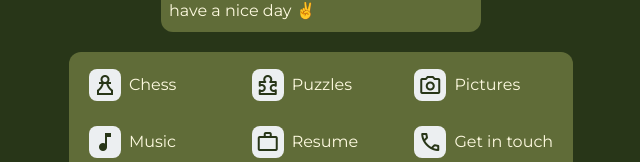
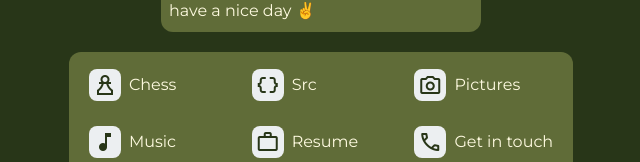
Before and after one commit to mkwalters/homepage, a Next.js app: page / in a window 1280 px wide. Shown: the part 554-716 px from the top of the page, without its empty margins (319-959 px from the left). Built offline with nearby package versions, Linux system fonts and the light colour scheme.

Commit message:
chanegs nav labels

```diff
--- a/components/NavMenu.tsx
+++ b/components/NavMenu.tsx
@@ -18,40 +18,43 @@ export function NavMenu() {
   const router = useRouter();
   const [calendlyModalOpen, setCalendlyModalOpen] = React.useState(false);
 
+  // Icon name maps 1:1 with "Icon name" on https://fonts.google.com/icons
+  // Icon name can be found at the bottom of the right sidebar
   const navListMenuItems: NavListMenuItem[] = [
     {
       title: "Chess",
-      description: "Learn how we can help you achieve your goals.",
+      description: "",
       icon: "chess_pawn",
       onClick: () => router.push("interests/chess"),
     },
     {
-      title: "Puzzles",
-      description: "Find the perfect solution for your needs.",
-      icon: "toys_and_games",
-      onClick: () => router.push(""),
+      title: "Src",
+      description: "",
+      icon: "data_object",
+      onClick: () => router.push("https://github.com/mkwalters/homepage"),
     },
+
     {
       title: "Pictures",
-      description: "Meet and learn about our dedication",
+      description: "",
       icon: "photo_camera",
-      onClick: () => router.push("interests/pets"),
+      onClick: () => router.push("interests/pictures"),
     },
     {
       title: "Music",
-      description: "Learn how we can help you achieve your goals.",
+      description: "",
       icon: "music_note",
       onClick: () => router.push("interests/music"),
     },
     {
       title: "Resume",
-      description: "Learn how we can help you achieve your goals.",
+      description: "",
       icon: "work",
       onClick: () => router.push("interests/resume"),
     },
     {
       title: "Get in touch",
-      description: "Learn how we can help you achieve your goals.",
+      description: "",
       icon: "call",
       onClick: () => {
         setCalendlyModalOpen(true);
```
Also changed, not shown: app/interests/pictures/page.tsx (renamed from app/interests/pets/page.tsx).
